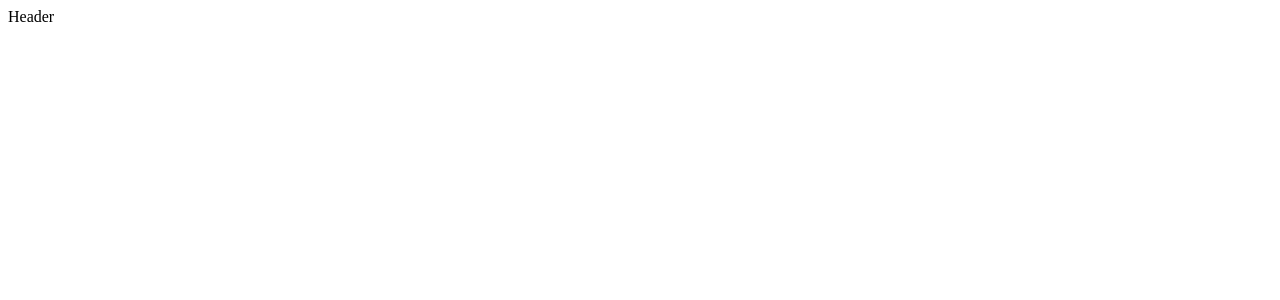
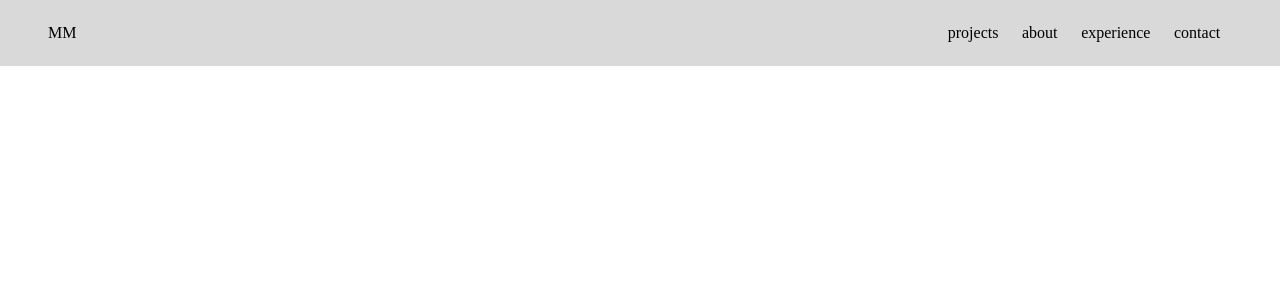
Before and after one commit to maishamir/mySite-react, a React (Vite) app: page / in a window 1280 px wide. Shown: the top 300 px of the page. Built offline with nearby package versions, Linux system fonts and the light colour scheme.

Commit message:
added header

```diff
--- a/src/App.jsx
+++ b/src/App.jsx
@@ -1,4 +1,4 @@
-import Header from "./components/Header"
+import Header from "./components/Header/Header"
 
 function App() {
 
--- a/src/components/Header.jsx
+++ /dev/null
@@ -1,10 +0,0 @@
-import React from 'react'
-
-function Header() {
-
-  return (
-    <div>Header</div>
-  )
-}
-
-export default Header
--- /dev/null
+++ b/src/components/Header/Header.jsx
@@ -0,0 +1,21 @@
+import React from 'react'
+import "./Header.scss"
+
+function Header() {
+
+  return (
+    <header className='header'>
+      <div>MM</div>
+      <div className='header__nav'>
+        <ul className='header__links'>
+          <li><a href="#">projects</a></li>
+          <li><a href="#">about</a></li>
+          <li><a href="">experience</a></li>
+          <li><a href="#">contact</a></li>
+        </ul>
+      </div>
+    </header>
+  )
+}
+
+export default Header
--- /dev/null
+++ b/src/components/Header/Header.scss
@@ -0,0 +1,28 @@
+@import "../../styles/partials/globals";
+@import "../../styles/partials/mixins";
+@import "../../styles/partials/variables";
+
+.header {
+    display: flex;
+    align-items: center;
+    padding: 1.5rem 3rem;
+    justify-content: space-between;
+    background: #D9D9D9;
+
+    &__nav {
+        width: 25%;
+    }
+
+    &__links {
+        display: flex;
+        list-style-type: none;
+        // border: 1px solid black;
+        justify-content: space-around;
+        padding: 0;
+
+        a {
+            color: black;
+            text-decoration: none;
+        }
+    }
+}
--- /dev/null
+++ b/src/styles/partials/_globals.scss
@@ -0,0 +1,5 @@
+*{
+    box-sizing: border-box;
+    padding: 0;
+    margin: 0;
+}
--- /dev/null
+++ b/src/styles/partials/_variables.scss
@@ -0,0 +1,3 @@
+* {
+    box-sizing: border-box;
+}
```
Also changed, not shown: src/styles/partials/_mixins.scss (added).
